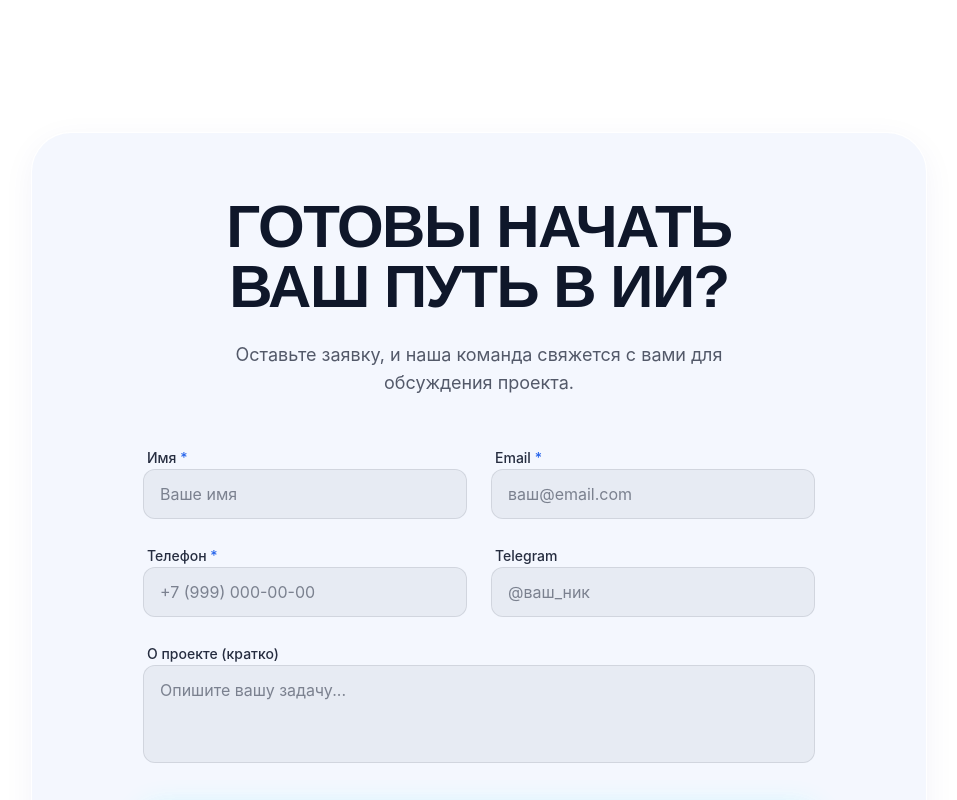
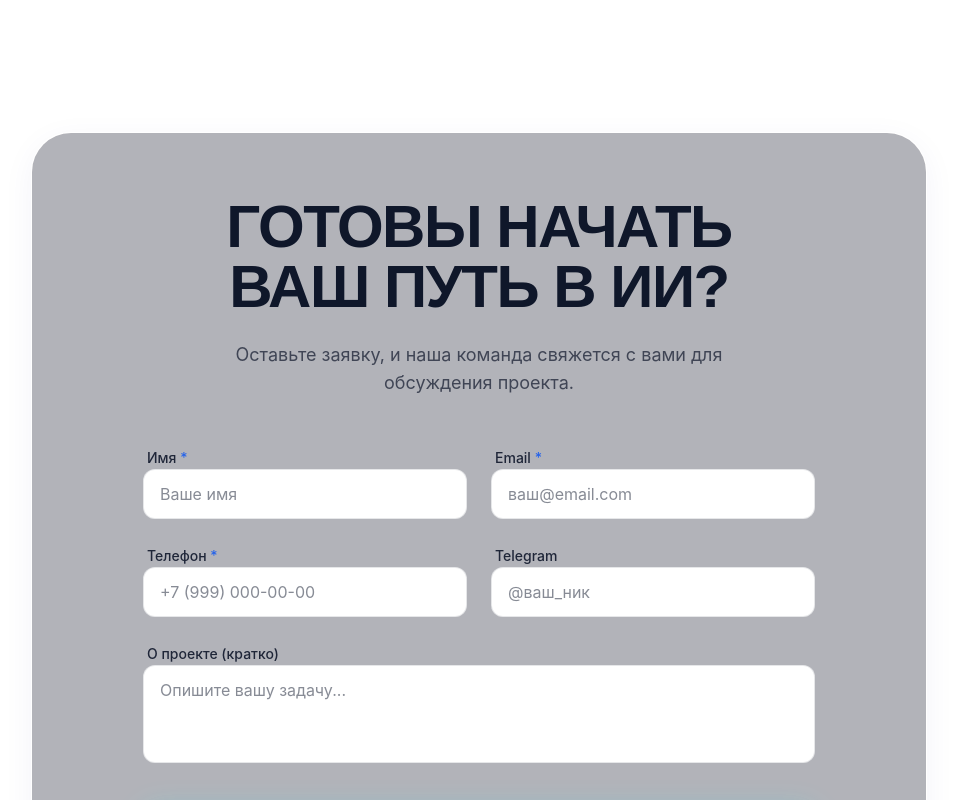
Before and after one commit to AlbertMaximov/site-Aimaks, a React (Vite) app: page / in a window 1280 px wide. Shown: the part 3820-4620 px from the top of the page, without its empty margins (161-1118 px from the left). Built offline with nearby package versions, Linux system fonts and the light colour scheme.

Commit message:
style: update CTA section visual appearance
Adjust background opacity and input field styling for better contrast and consistency in the CTA section.

```diff
--- a/src/App.tsx
+++ b/src/App.tsx
@@ -512,7 +512,7 @@ export default function App() {
         {/* CTA Section */}
         <section id="contact" className="py-32 px-6">
           <div className="max-w-4xl mx-auto glass rounded-[40px] p-8 md:p-16 text-center relative overflow-hidden">
-            <div className="absolute top-0 left-0 w-full h-full bg-accent/5 -z-10" />
+            <div className="absolute top-0 left-0 w-full h-full bg-slate-950/30 -z-10" />
             <h2 className="text-4xl md:text-6xl font-display font-bold mb-6 tracking-tight">ГОТОВЫ НАЧАТЬ <br /> ВАШ ПУТЬ В ИИ?</h2>
             <p className="text-slate-900/70 mb-12 max-w-xl mx-auto text-lg">
               Оставьте заявку, и наша команда свяжется с вами для обсуждения проекта.
@@ -533,7 +533,7 @@ export default function App() {
                       name="name"
                       placeholder="Ваше имя"
                       className={cn(
-                        "w-full bg-slate-900/5 border rounded-xl px-4 py-3 text-slate-900 placeholder:text-slate-900/50 focus:outline-none focus:ring-1 transition-all",
+                        "w-full bg-white border rounded-xl px-4 py-3 text-slate-900 placeholder:text-slate-900/50 focus:outline-none focus:ring-1 transition-all",
                         formErrors.name ? "border-red-500/50 focus:border-red-500 focus:ring-red-500" : "border-slate-900/10 focus:border-accent focus:ring-accent"
                       )}
                     />
@@ -548,7 +548,7 @@ export default function App() {
                       name="email"
                       placeholder="ваш@email.com"
                       className={cn(
-                        "w-full bg-slate-900/5 border rounded-xl px-4 py-3 text-slate-900 placeholder:text-slate-900/50 focus:outline-none focus:ring-1 transition-all",
+                        "w-full bg-white border rounded-xl px-4 py-3 text-slate-900 placeholder:text-slate-900/50 focus:outline-none focus:ring-1 transition-all",
                         formErrors.email ? "border-red-500/50 focus:border-red-500 focus:ring-red-500" : "border-slate-900/10 focus:border-accent focus:ring-accent"
                       )}
                     />
@@ -563,7 +563,7 @@ export default function App() {
                       name="phone"
                       placeholder="+7 (999) 000-00-00"
                       className={cn(
-                        "w-full bg-slate-900/5 border rounded-xl px-4 py-3 text-slate-900 placeholder:text-slate-900/50 focus:outline-none focus:ring-1 transition-all",
+                        "w-full bg-white border rounded-xl px-4 py-3 text-slate-900 placeholder:text-slate-900/50 focus:outline-none focus:ring-1 transition-all",
                         formErrors.phone ? "border-red-500/50 focus:border-red-500 focus:ring-red-500" : "border-slate-900/10 focus:border-accent focus:ring-accent"
                       )}
                     />
@@ -577,7 +577,7 @@ export default function App() {
                       type="text"
                       name="telegram"
                       placeholder="@ваш_ник"
-                      className="w-full bg-slate-900/5 border border-slate-900/10 rounded-xl px-4 py-3 text-slate-900 placeholder:text-slate-900/50 focus:outline-none focus:border-accent focus:ring-1 focus:ring-accent transition-all"
+                      className="w-full bg-white border border-slate-900/10 rounded-xl px-4 py-3 text-slate-900 placeholder:text-slate-900/50 focus:outline-none focus:border-accent focus:ring-1 focus:ring-accent transition-all"
                     />
                   </div>
                 </div>
@@ -587,7 +587,7 @@ export default function App() {
                     rows={3}
                     name="description"
                     placeholder="Опишите вашу задачу..."
-                    className="w-full bg-slate-900/5 border border-slate-900/10 rounded-xl px-4 py-3 text-slate-900 placeholder:text-slate-900/50 focus:outline-none focus:border-accent focus:ring-1 focus:ring-accent transition-all resize-none"
+                    className="w-full bg-white border border-slate-900/10 rounded-xl px-4 py-3 text-slate-900 placeholder:text-slate-900/50 focus:outline-none focus:border-accent focus:ring-1 focus:ring-accent transition-all resize-none"
                   ></textarea>
                 </div>
                 <button
```
